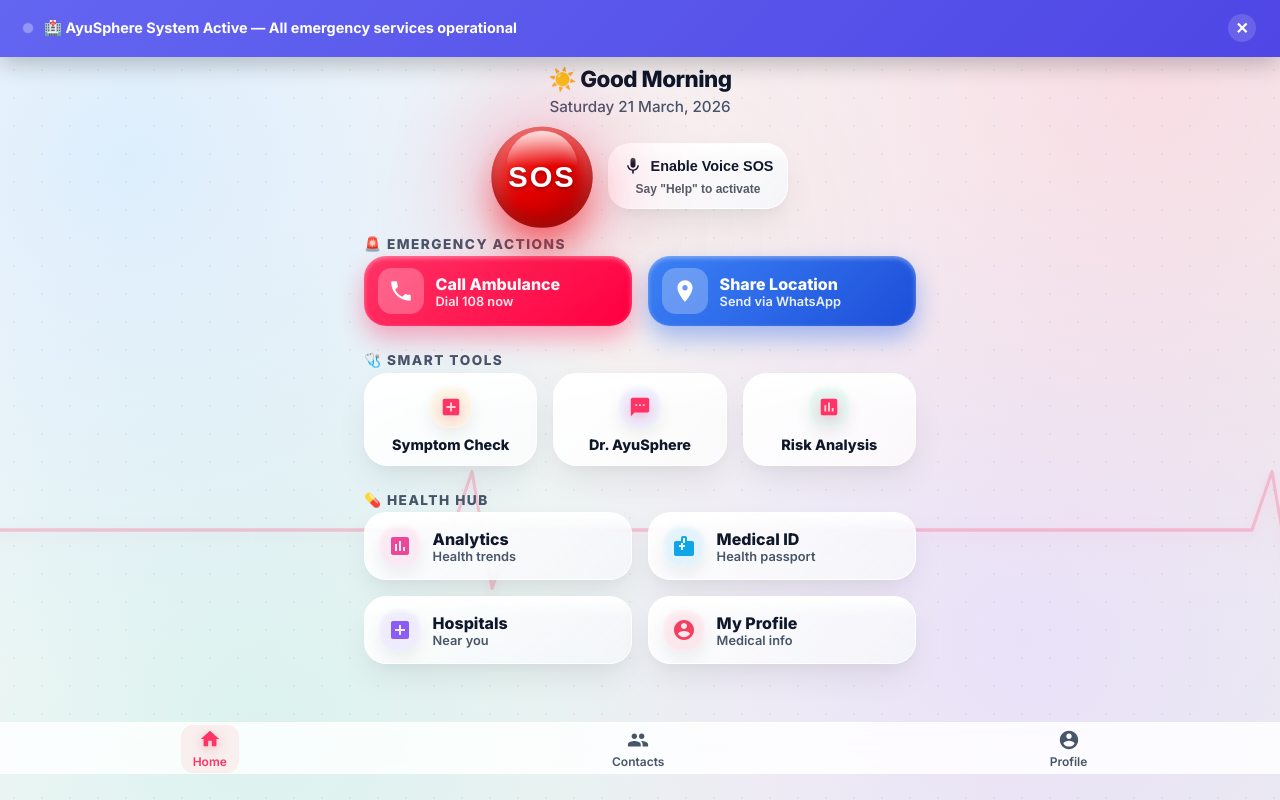
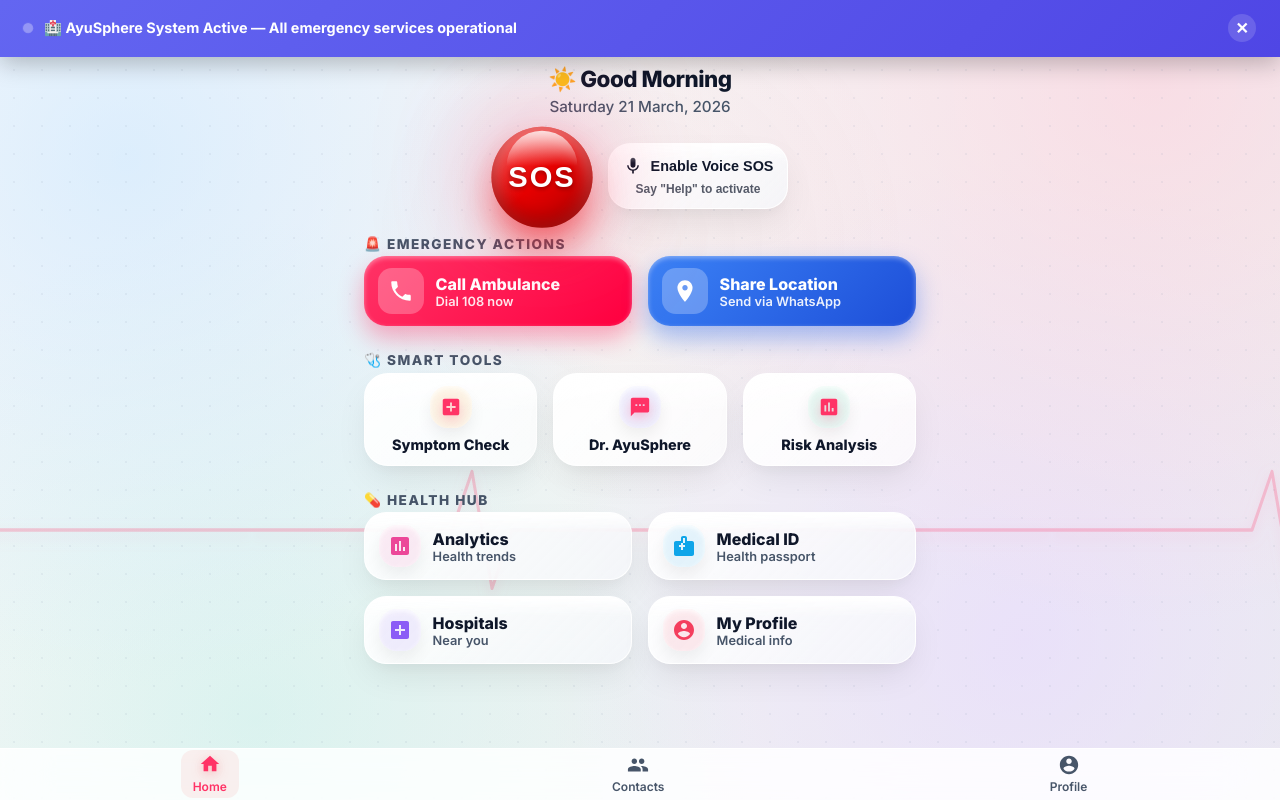
Before and after one commit to Ayush13harsh/AyuSphere, a Next.js app in the folder frontend/: page /dashboard in a window 1280 px wide. Built offline with nearby package versions, Linux system fonts and the light colour scheme; no server answers; sample sign-in values are in the browser's storage.

Commit message:
Fix bottom nav bar sticking in the middle of short content pages

```diff
--- a/frontend/app/globals.css
+++ b/frontend/app/globals.css
@@ -121,6 +121,10 @@
 
 /* ── Reset & Base ── */
 * { margin: 0; padding: 0; box-sizing: border-box; }
+
+main {
+  padding-bottom: 80px; /* Crucial: Ensures content clears the fixed bottom nav */
+}
 
 /* ── Universal Hover Pop-Up Effect ── */
 button, a, .action-card, .card, .list-item, .nav-item, .btn, .theme-toggle, input[type="submit"], [role="button"] {
@@ -644,8 +648,10 @@
   background: var(--white);
   border-top: 1px solid var(--border);
   padding: 0.4rem 0 0.5rem 0;
-  position: sticky;
+  position: fixed; /* Force to bottom of viewport always */
   bottom: 0;
+  left: 0;
+  right: 0;
   z-index: 100;
   backdrop-filter: var(--glass-blur) var(--glass-saturate);
   -webkit-backdrop-filter: var(--glass-blur) var(--glass-saturate);
```
